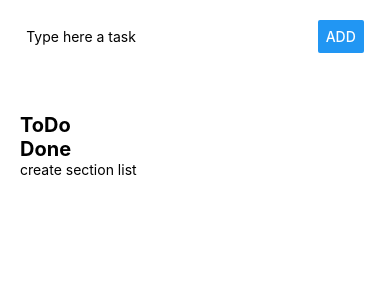
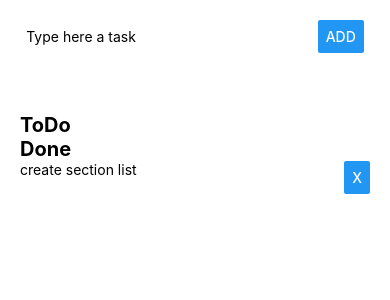
Before and after one commit to MatheusrdSantos/ReactNative-ToDo-List, a React Native app: screen / in a window 390 px wide. Shown: the top 300 px of the page. Built offline with nearby package versions, Linux system fonts and the light colour scheme.

Commit message:
Task delete implemented

```diff
--- a/app/components/TaskList/TaskList.js
+++ b/app/components/TaskList/TaskList.js
@@ -1,12 +1,12 @@
 import React, {Component} from 'react';
 import {SectionList, Text, View, Button} from 'react-native';
-import styles from './styles'
+import styles from './styles';
+import Task from '../Task';
 
 export default class TaskList extends Component {
     constructor (props){
         super(props);
         this.state = {
-            todoData: ['create item styles', 'implement interaction with itens'],
             doneData: ['create section list']
         }
         console.log(this.props.todo)
@@ -20,7 +20,7 @@ export default class TaskList extends Component {
                         {title: 'ToDo', data: this.props.todo},
                         {title: 'Done', data: this.state.doneData},
                     ]}
-                    renderItem={({item}) => <Text style={styles.item}>{item}</Text>}
+                    renderItem={({item,index}) => <Task item={item} index={index} removeTask={this.props.removeTask}></Task>}
                     renderSectionHeader={({section}) => <Text style={styles.sectionHeader}>{section.title}</Text>}
                     keyExtractor={(item, index) => index}
                     />
--- a/app/components/TaskList/styles.js
+++ b/app/components/TaskList/styles.js
@@ -19,6 +19,5 @@ export default StyleSheet.create({
     sectionHeader:{
         fontWeight: 'bold',
         fontSize: 20
-
     }
 });
--- a/app/index.js
+++ b/app/index.js
@@ -23,11 +23,21 @@ export default class App extends Component {
     this.setState({todo: this.state.todo})
     //alert(task)
   }
+  removeTask = (kind, index) => {
+    if(kind == 'doing'){
+      this.state.todo.splice(index, 1)
+      this.setState({todo: this.state.todo})
+    }else{
+      /* Apply the same logic for finished tasks */
+      /* this.state.todo.splice(index, 1)
+      this.setState({todo: this.state.todo}) */
+    }
+  }
   render() {
     return (
         <View style={styles.container}>
             <TaskCreator newTask={this.addTask}></TaskCreator>
-            <TaskList todo={this.state.todo}></TaskList>
+            <TaskList todo={this.state.todo} removeTask={this.removeTask}></TaskList>
         </View>
     );
   }
```
